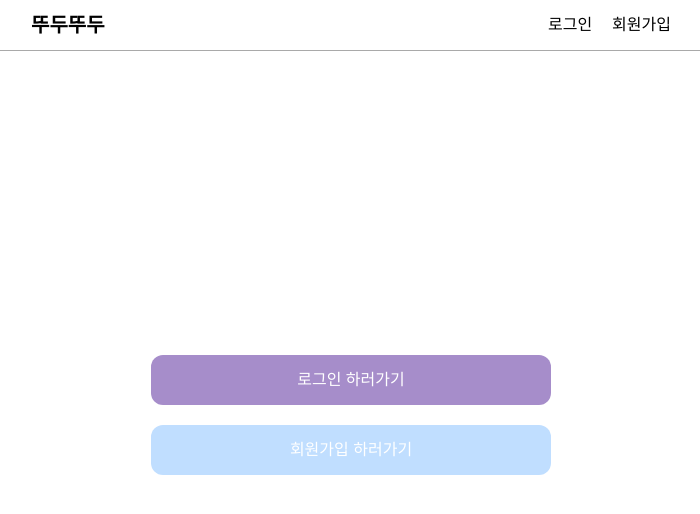
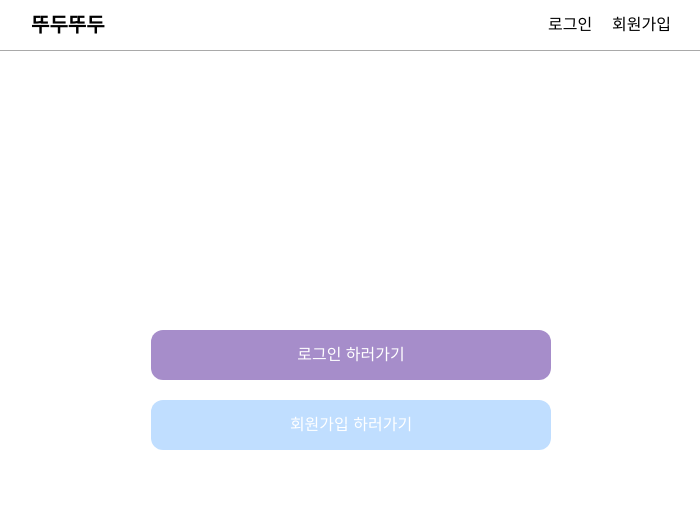
Before and after one commit to Ryong-E/wanted-pre-onboarding-frontend, a React (Create React App) app: page / in a window 1280 px wide. Shown: the top 514 px of the page, without its empty margins (289-989 px from the left). Built offline with nearby package versions, Linux system fonts and the light colour scheme; no server answers.

Commit message:
refactor(auth): hoc auth redirect수정,style변경

```diff
--- a/src/hoc/auth.js
+++ b/src/hoc/auth.js
@@ -19,7 +19,7 @@ export default function (RequestedComponent, option) {
         }
       } else {
         if (option === false) {
-          navigate(ROUTE.HOME.link);
+          navigate(ROUTE.TODO.link);
         }
       }
       setIsCheck(true);
@@ -50,7 +50,7 @@ const Wrap = styled.main`
 const Container = styled.div`
   width: 100%;
   max-width: 640px;
-  padding-top: 50px;
+  height: 100%;
   display: flex;
   align-items: center;
   justify-content: center;
```
